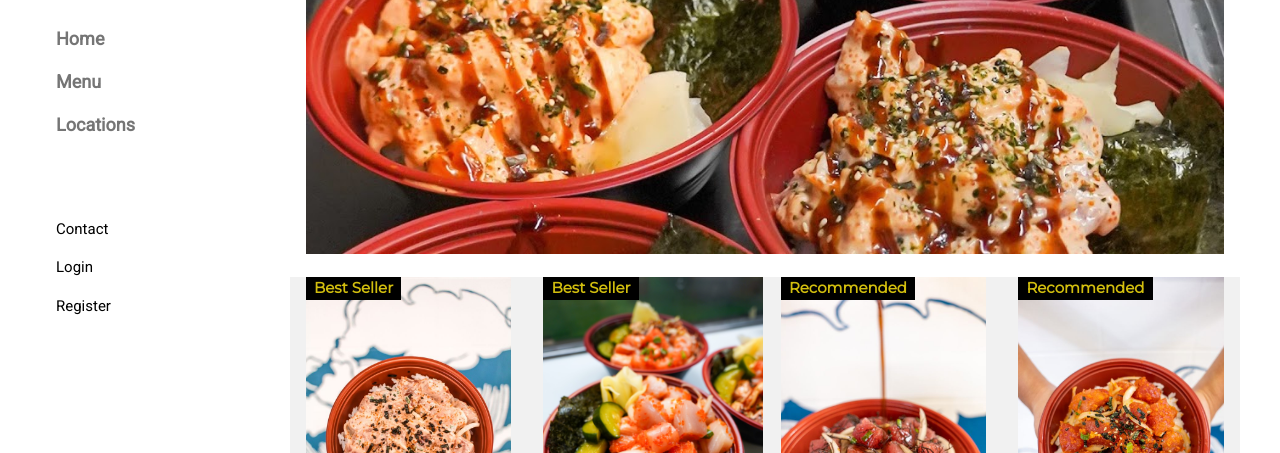
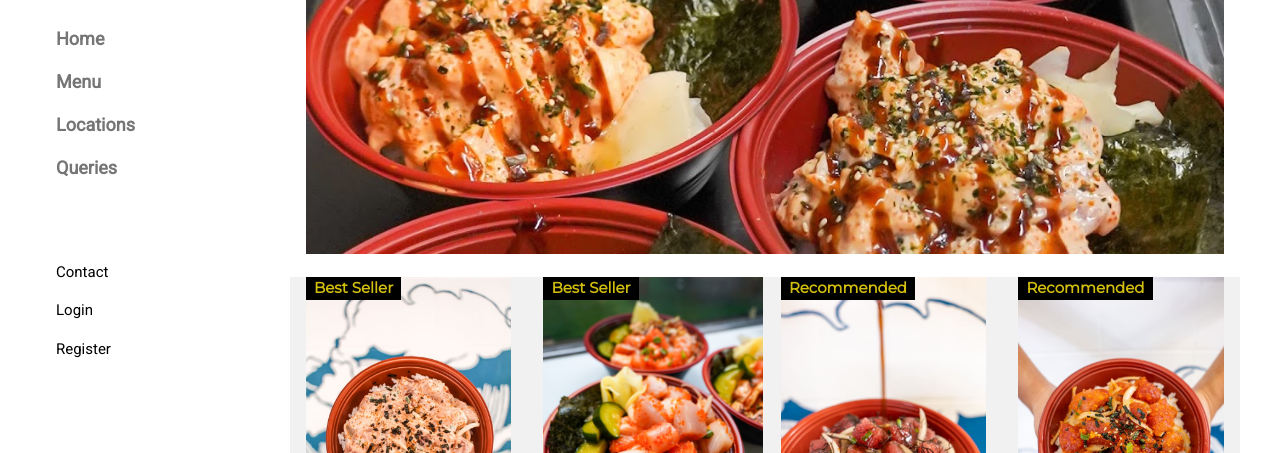
Before and after one commit to seansumida/MorningCatch, a website: page MySQL/public/index.html in a window 1280 px wide. Shown: the part 347-800 px from the top of the page. Drawn offline with Linux system fonts and the light colour scheme; no server answers.

Commit message:
update index

```diff
--- a/MySQL/public/index.html
+++ b/MySQL/public/index.html
@@ -57,6 +57,7 @@ body,h1,h2,h3,h4,h5,h6,.w3-wide {font-family: "Montserrat", sans-serif;}
     <a href="./index.html" class="w3-bar-item w3-button">Home</a>
     <a href="./display_products.html" class="w3-bar-item w3-button">Menu</a>
     <a href="./locations.html" class="w3-bar-item w3-button">Locations</a>
+    <a href="./queries.html" class="w3-bar-item w3-button">Queries</a>
   </div>
   <a href="#footer" class="w3-bar-item w3-button w3-padding">Contact</a>
   <a href="./login_page.html" class="w3-bar-item w3-button w3-padding">Login</a>
```
